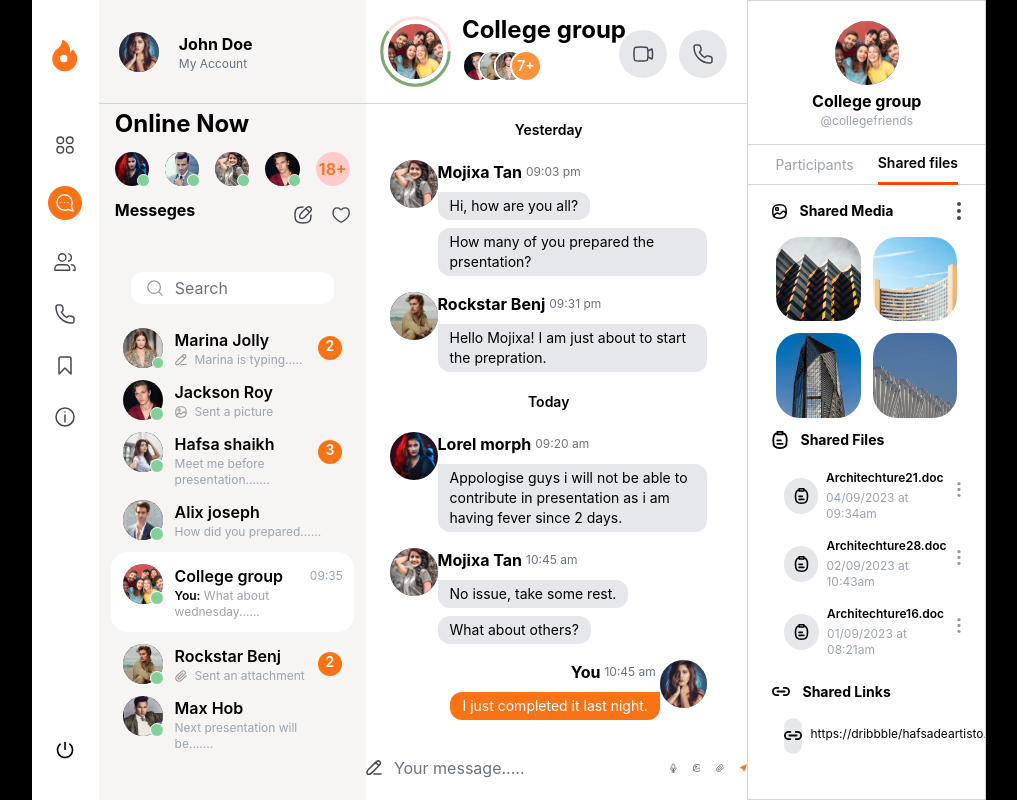
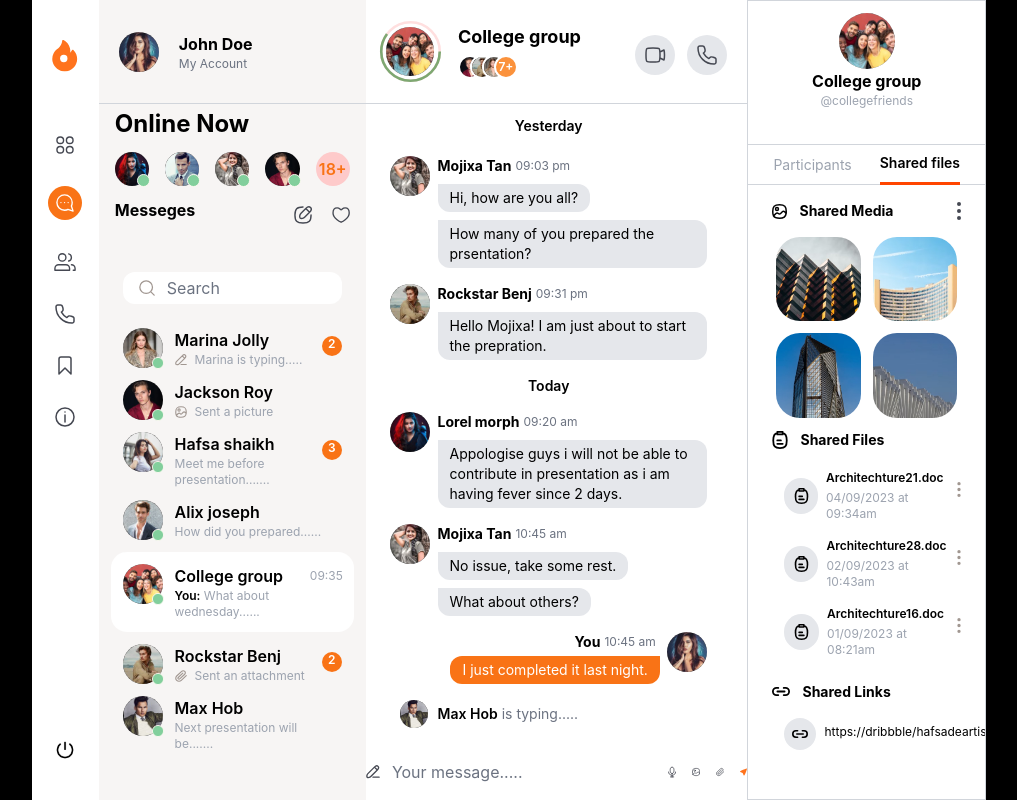
Before and after one commit to nikhil-jangde/ChatUi, a plain HTML site: page index.html in a window 1280 px wide. Shown: the whole page, without its empty margins (131-1148 px from the left). Drawn offline with nearby package versions, Linux system fonts and the light colour scheme.

Commit message:
final commit

```diff
--- a/index.css
+++ b/index.css
@@ -27,8 +27,8 @@ body {
 
   .circular-progress {
     position: relative;
-    width: 75px; /* Adjust size as needed */
-    height: 75px; /* Adjust size as needed */
+    width: 65px; /* Adjust size as needed */
+    height: 65px; /* Adjust size as needed */
 }
 
 .circular-progress__svg {
--- a/index.html
+++ b/index.html
@@ -2,7 +2,7 @@
 <html lang="en">
   <head>
     <meta charset="UTF-8" />
-    <meta name="viewport" content="width=device-width, initial-scale=1.0">
+    <meta name="viewport" content="width=device-width, initial-scale=1.0" />
     <link rel="stylesheet" href="index.css" />
     <script src="https://cdn.tailwindcss.com?plugins=forms,typography,aspect-ratio,line-clamp"></script>
     <title>Document</title>
@@ -15,9 +15,10 @@
         style="border: 3px solid black"
         class="parent md:w-[75%] mx-auto lg:flex md:flex h-[100vh] justify-center items-center"
       >
-
         <!-- Section 1 -->
-        <div class="flex section-1 cursor-pointer lg:w-[35%] md:w-[35%] sm:w-[100%] h-[100vh]">
+        <div
+          class="flex section-1 cursor-pointer lg:w-[35%] md:w-[35%] sm:w-[100%] h-[100vh]"
+        >
           <div class="flex relative w-[20%] bg-white justify-center py-10">
             <div class="absolute bottom-10">
               <img class="h-5" src="/images/power-off.png" />
@@ -179,21 +180,20 @@
                   src="/images/section1-1.jpg"
                   alt=""
                 />
-                <div class=" h-10 items-center">
-                  <h1 class="font-bold ">John Doe</h1>
-                  <h1 class="text-gray-500 text-xs"> My Account</h1>
+                <div class="h-10 items-center">
+                  <h1 class="font-bold">John Doe</h1>
+                  <h1 class="text-gray-500 text-xs">My Account</h1>
                 </div>
               </div>
             </div>
             <div class="h-[87vh]">
               <div class="flex-col relative h-[25vh] space-y-3 px-4 py-1">
-
                 <h1 class="text-black font-bold text-2xl">Online Now</h1>
 
                 <ul class="flex gap-4 my-2 grid grid-cols-5">
-                  <li class="relative ">
+                  <li class="relative">
                     <img
-                      class="rounded-full  "
+                      class="rounded-full"
                       src="/images/section1-2.jpg"
                       alt=""
                     />
@@ -214,7 +214,7 @@
                       />
                     </svg>
                   </li>
-                  <li class=" relative">
+                  <li class="relative">
                     <img
                       class="rounded-full"
                       src="/images/section1-3.jpg"
@@ -237,7 +237,7 @@
                       />
                     </svg>
                   </li>
-                  <li class=" relative">
+                  <li class="relative">
                     <img
                       class="rounded-full"
                       src="/images/section1-4.jpg"
@@ -260,7 +260,7 @@
                       />
                     </svg>
                   </li>
-                  <li class=" relative">
+                  <li class="relative">
                     <img
                       class="rounded-full"
                       src="/images/section1-5.jpg"
@@ -284,14 +284,16 @@
                     </svg>
                   </li>
                   <li
-                    class="flex  rounded-full bg-red-200 items-center justify-center"
+                    class="flex rounded-full bg-red-200 items-center justify-center"
                   >
                     <h1 class="text-orange-500 font-semibold">18+</h1>
                   </li>
                 </ul>
 
                 <div class="relative">
-                  <h1  class="absolute left-0 top-0 bottom-0 text-black font-bold" >
+                  <h1
+                    class="absolute left-0 top-0 bottom-0 text-black font-bold"
+                  >
                     Messeges
                   </h1>
                   <div class="flex absolute right-0 top-2 bottom-0 space-x-5">
@@ -328,11 +330,12 @@
                   </div>
                 </div>
 
-
                 <div
-                  class="absolute flex bottom-0 left-0 right-0 w-[100%] px-8"
+                  class="absolute flex bottom-0 left-0 right-0 w-[100%] px-6"
                 >
-                  <div class="bg-white h-[4vh] rounded-bl-xl rounded-tl-xl pl-4 py-2">
+                  <div
+                    class="bg-white h-[4vh] rounded-bl-xl rounded-tl-xl pl-4 py-2"
+                  >
                     <svg
                       class="search-icon"
                       width="16"
@@ -351,8 +354,9 @@
                     </svg>
                   </div>
                   <input
-                    placeholder="Search"  style="height: 4vh;"
-                    class="input  w-full rounded-tr-xl rounded-br-xl outline-none border-none"
+                    placeholder="Search"
+                    style="height: 4vh"
+                    class="input w-full rounded-tr-xl rounded-br-xl outline-none border-none"
                     type="text"
                   />
                 </div>
@@ -405,7 +409,7 @@
                       Marina is typing.....
                     </h1>
                     <h1
-                      class="absolute bg-orange-500 right-0 top-2 rounded-full w-6 h-6 text-center text-sm text-white font-semibold"
+                      class="absolute bg-orange-500 right-0 top-2 rounded-full w-5 h-5 text-center text-xs text-white font-semibold"
                     >
                       2
                     </h1>
@@ -422,8 +426,8 @@
                       />
                       <svg
                         class="absolute bottom-[-1px] right-[-1px]"
-                        width="14"
-                        height="14"
+                        width="12"
+                        height="12"
                         viewBox="0 0 14 14"
                         fill="none"
                         xmlns="http://www.w3.org/2000/svg"
@@ -471,8 +475,8 @@
                       />
                       <svg
                         class="absolute bottom-[-1px] right-[-1px]"
-                        width="14"
-                        height="14"
+                        width="12"
+                        height="12"
                         viewBox="0 0 14 14"
                         fill="none"
                         xmlns="http://www.w3.org/2000/svg"
@@ -493,7 +497,7 @@
                       Meet me before presentation.......
                     </h1>
                     <h1
-                      class="absolute bg-orange-500 right-0 top-2 rounded-full w-6 h-6 text-center text-sm text-white font-semibold"
+                      class="absolute bg-orange-500 right-0 top-2 rounded-full w-5 h-5 text-center text-xs text-white font-semibold"
                     >
                       3
                     </h1>
@@ -510,8 +514,8 @@
                       />
                       <svg
                         class="absolute bottom-[-1px] right-[-1px]"
-                        width="14"
-                        height="14"
+                        width="12"
+                        height="12"
                         viewBox="0 0 14 14"
                         fill="none"
                         xmlns="http://www.w3.org/2000/svg"
@@ -544,8 +548,8 @@
                       />
                       <svg
                         class="absolute bottom-[-1px] right-[-1px]"
-                        width="14"
-                        height="14"
+                        width="12"
+                        height="12"
                         viewBox="0 0 14 14"
                         fill="none"
                         xmlns="http://www.w3.org/2000/svg"
@@ -584,8 +588,8 @@
                       />
                       <svg
                         class="absolute bottom-[-1px] right-[-1px]"
-                        width="14"
-                        height="14"
+                        width="12"
+                        height="12"
                         viewBox="0 0 14 14"
                         fill="none"
                         xmlns="http://www.w3.org/2000/svg"
@@ -621,7 +625,7 @@
                       Sent an attachment
                     </h1>
                     <h1
-                      class="absolute bg-orange-500 right-0 top-2 rounded-full w-6 h-6 text-center text-sm text-white font-semibold"
+                      class="absolute bg-orange-500 right-0 top-2 rounded-full w-5 h-5 text-center text-xs text-white font-semibold"
                     >
                       2
                     </h1>
@@ -638,8 +642,8 @@
                       />
                       <svg
                         class="absolute bottom-[-1px] right-[-1px]"
-                        width="14"
-                        height="14"
+                        width="12"
+                        height="12"
                         viewBox="0 0 14 14"
                         fill="none"
                         xmlns="http://www.w3.org/2000/svg"
@@ -668,11 +672,8 @@
 
         <!-- Section 2 -->
         <div
-          class="relative  cursor-pointer  section-2 lg:w-[40%] md:w-[40%] h-[100vh]  sm:w-[100%] bg-white"
+          class="relative cursor-pointer section-2 lg:w-[40%] md:w-[40%] h-[100vh] sm:w-[100%] bg-white"
         >
-
-
-
           <div class="flex h-[13vh] border-b border-gray-300 items-center">
             <div class="flex items-center w-full relative px-3">
               <div class="circular-progress relative">
@@ -700,13 +701,13 @@
                 />
               </div>
 
-              <div class="flex flex-col justify-center absolute left-24 top-0">
+              <div
+                class="flex flex-col justify-center absolute left-20 top-1 px-3"
+              >
                 <!-- Adjusted alignment -->
-                <h1 class="text-black text-2xl font-bold mb-1">
-                  College group
-                </h1>
+                <h1 class="text-black text-lg font-bold mb-1">College group</h1>
                 <ul class="flex relative items-center">
-                  <li class="absolute left-0 top-0 bottom-0 h-8 w-8">
+                  <li class="absolute left-0 top-0 bottom-0 h-6 w-6">
                     <!-- Adjusted spacing -->
                     <img
                       style="border: 2px solid white"
@@ -715,7 +716,7 @@
                       alt=""
                     />
                   </li>
-                  <li class="absolute left-4 top-0 bottom-0 h-8 w-8">
+                  <li class="absolute left-3 top-0 bottom-0 h-6 w-6">
                     <!-- Adjusted spacing -->
                     <img
                       style="border: 2px solid white"
@@ -724,7 +725,7 @@
                       alt=""
                     />
                   </li>
-                  <li class="absolute left-8 top-0 bottom-0 h-8 w-8">
+                  <li class="absolute left-6 top-0 bottom-0 h-6 w-6">
                     <!-- Adjusted spacing -->
                     <img
                       style="border: 2px solid white"
@@ -735,9 +736,8 @@
                   </li>
                   <li
                     style="border: 2px solid white"
-                    class="absolute text-sm left-12 top-0 bottom-0 h-8 w-8 rounded-full text-white bg-orange-400 font-semibold flex justify-center items-center"
+                    class="absolute text-xs left-9 top-0 bottom-0 h-6 w-6 rounded-full text-white bg-orange-400 font-semibold flex justify-center items-center"
                   >
-                    <!-- Adjusted spacing -->
                     7+
                   </li>
                 </ul>
@@ -745,7 +745,7 @@
 
               <div class="absolute flex right-0 top-0 bottom-0 px-5 pt-4 gap-3">
                 <div
-                  class="flex justify-center items-center bg-gray-200 h-12 w-12 rounded-full"
+                  class="flex justify-center items-center bg-gray-200 h-10 w-10 rounded-full"
                 >
                   <svg
                     width="21"
@@ -764,7 +764,7 @@
                   </svg>
                 </div>
                 <div
-                  class="flex justify-center items-center bg-gray-200 h-12 w-12 rounded-full"
+                  class="flex justify-center items-center bg-gray-200 h-10 w-10 rounded-full"
                 >
                   <svg
                     width="20"
@@ -786,22 +786,24 @@
             </div>
           </div>
 
-          <div class="relative h-[87vh] pb-[10vh] overflow-y-auto scrollbar-hidden relative pl-6 pr-10 space-y-4 py-3">
-
+          <div
+            class="relative h-[87vh] pb-[10vh] overflow-y-auto scrollbar-hidden relative pl-6 pr-10 space-y-4 py-2"
+          >
             <h1 class="w-full p-1 text-center text-sm font-semibold">
               Yesterday
             </h1>
+
             <div class="flex">
               <div class="w-[15%] relative">
                 <img
-                  class="absolute top-0 left-0 h-12 rounded-full"
+                  class="absolute top-0 left-0 h-10 rounded-full"
                   src="/images/section1-4.jpg"
                   alt=""
                 />
               </div>
               <div class="w-[85%] space-y-2">
                 <div class="flex items-center">
-                  <h1 class="font-bold">Mojixa Tan</h1>
+                  <h1 class="font-bold text-sm">Mojixa Tan</h1>
                   <span class="text-gray-500 px-1 text-xs">09:03 pm</span>
                 </div>
                 <h1
@@ -809,7 +811,7 @@
                 >
                   Hi, how are you all?
                 </h1>
-                <h1 class="bg-gray-200 px-3 py-1 rounded-xl w-fit text-sm">
+                <h1 class="bg-gray-200 px-3 py-1 rounded-br-xl rounded-tr-xl rounded-bl-xl w-fit text-sm">
                   How many of you prepared the prsentation?
                 </h1>
               </div>
@@ -817,14 +819,14 @@
             <div class="flex">
               <div class="w-[15%] relative">
                 <img
-                  class="absolute top-0 left-0 h-12 rounded-full"
+                  class="absolute top-0 left-0 h-10 rounded-full"
                   src="/images/contact-6.jpg"
                   alt=""
                 />
               </div>
               <div class="w-[85%] space-y-2">
                 <div class="flex items-center">
-                  <h1 class="font-bold">Rockstar Benj</h1>
+                  <h1 class="font-bold text-sm">Rockstar Benj</h1>
                   <span class="text-gray-500 px-1 text-xs">09:31 pm</span>
                 </div>
                 <h1
@@ -834,18 +836,20 @@
                 </h1>
               </div>
             </div>
-            <h1 class="w-full p-1 text-center text-sm font-semibold">Today</h1>
+
+            <h1 class="w-full  text-center text-sm font-semibold">Today</h1>
+
             <div class="flex">
               <div class="w-[15%] relative">
                 <img
-                  class="absolute top-0 left-0 h-12 rounded-full"
+                  class="absolute top-0 left-0 h-10 rounded-full"
                   src="/images/section1-2.jpg"
                   alt=""
                 />
               </div>
               <div class="w-[85%] space-y-2">
                 <div class="flex items-center">
-                  <h1 class="font-bold">Lorel morph</h1>
+                  <h1 class="font-bold text-sm">Lorel morph</h1>
                   <span class="text-gray-500 px-1 text-xs">09:20 am</span>
                 </div>
                 <h1
@@ -860,14 +864,14 @@
             <div class="flex">
               <div class="w-[15%] relative">
                 <img
-                  class="absolute top-0 left-0 h-12 rounded-full"
+                  class="absolute top-0 left-0 h-10 rounded-full"
                   src="/images/section1-4.jpg"
                   alt=""
                 />
               </div>
               <div class="w-[85%] space-y-2">
                 <div class="flex items-center">
-                  <h1 class="font-bold">Mojixa Tan</h1>
+                  <h1 class="font-bold text-sm">Mojixa Tan</h1>
                   <span class="text-gray-500 px-1 text-xs">10:45 am</span>
                 </div>
                 <h1
@@ -875,16 +879,16 @@
                 >
                   No issue, take some rest.
                 </h1>
-                <h1 class="bg-gray-200 px-3 py-1 rounded-xl w-fit text-sm">
+                <h1 class="bg-gray-200 px-3 py-1 rounded-br-xl rounded-tr-xl rounded-bl-xl w-fit text-sm">
                   What about others?
                 </h1>
               </div>
             </div>
 
             <div class="flex">
-              <div class="w-[85%] space-y-2">
+              <div class="w-[85%] space-y-1">
                 <div class="flex items-center justify-end">
-                  <h1 class="font-bold">You</h1>
+                  <h1 class="font-bold text-sm">You</h1>
                   <span class="text-gray-500 px-1 text-xs">10:45 am</span>
                 </div>
                 <h1
@@ -895,7 +899,7 @@
               </div>
               <div class="w-[15%] relative">
                 <img
-                  class="absolute top-0 right-0 h-12 rounded-full"
+                  class="absolute top-0 right-0 h-10 rounded-full"
                   src="/images/section1-1.jpg"
                   alt=""
                 />
@@ -905,7 +909,7 @@
             <div class="flex">
               <div class="w-[15%] flex items-center justify-center">
                 <img
-                  class="h-8 rounded-full"
+                  class="h-7 rounded-full"
                   src="/images/contact-7.jpg"
                   alt=""
                 />
@@ -917,12 +921,12 @@
             </div>
           </div>
           <div
-              class="flex absolute space-x-4 bg-white items-center justify-center right-0 left-0 bottom-0 w-full h-[8vh]"
+            class="flex absolute space-x-4 bg-white items-center justify-center right-0 left-0 bottom-0 w-full h-[7vh]"
           >
             <div class="flex items-center">
               <svg
-                  width="16"
-                  height="16"
+                width="14"
+                height="14"
                 viewBox="0 0 16 16"
                 fill="none"
                 xmlns="http://www.w3.org/2000/svg"
@@ -936,14 +940,14 @@
                 />
               </svg>
               <input
-                  class="w-50 border-none"
+                class="w-50 h-[4vh] border-none"
                 placeholder="Your message....."
                 type="text"
               />
             </div>
             <svg
-                width="15"
-                height="20"
+              width="16"
+              height="18"
               viewBox="0 0 15 20"
               fill="none"
               xmlns="http://www.w3.org/2000/svg"
@@ -957,8 +961,8 @@
               />
             </svg>
             <svg
-                width="18"
-                height="18"
+              width="16"
+              height="16"
               viewBox="0 0 18 18"
               fill="none"
               xmlns="http://www.w3.org/2000/svg"
@@ -972,8 +976,8 @@
               />
             </svg>
             <svg
-                width="18"
-                height="18"
+              width="16"
+              height="16"
               viewBox="0 0 18 18"
               fill="none"
               xmlns="http://www.w3.org/2000/svg"
@@ -987,8 +991,8 @@
               />
             </svg>
             <svg
-                width="16"
-                height="16"
+              width="14"
+              height="14"
               viewBox="0 0 16 16"
               fill="none"
               xmlns="http://www.w3.org/2000/svg"
@@ -1002,21 +1006,21 @@
         </div>
         <!-- Section 3 -->
         <div
-          class="section-3 cursor-pointer  lg:w-[25%] md:w-[25%] h-[100vh] sm:w-[100%] bg-white border border-gray-300"
+          class="section-3 cursor-pointer lg:w-[25%] md:w-[25%] h-[100vh] sm:w-[100%] bg-white border border-gray-300"
         >
-          <div class="h-[18vh] border-b border-gray-300 p-4">
+          <div class="h-[18vh] border-b border-gray-300 p-3 gap-1">
             <img
-              class="rounded-full h-16 mx-auto m-1"
+              class="rounded-full h-14 mx-auto"
               src="/images/WhatsApp Image 2024-02-13 at 16.25.20_3a46d191.jpg"
               alt=""
             />
-            <h1 class="font-bold w-full text-center">College group</h1>
+            <h1 class="font-bold w-full text-md text-center">College group</h1>
             <p class="text-xs text-gray-400 w-full text-center">
               @collegefriends
             </p>
           </div>
           <div
-            class="flex justify-center items-center space-x-6 h-[5vh] border-b border-gray-300"
+            class="flex justify-center items-center space-x-7 h-[5vh] border-b  border-gray-300"
           >
             <h1 class="flex items-center h-[5vh] text-gray-400 text-sm">
               Participants
@@ -1306,11 +1310,11 @@
               </div>
               <div class="pl-3 flex items-center relative py-4">
                 <div
-                  class="flex justify-center items-center bg-gray-200 h-9 w-9 rounded-full"
+                  class="flex justify-center items-center bg-gray-200 p-2  rounded-full"
                 >
                   <svg
-                    width="18"
-                    height="15"
+                    width="16"
+                    height="16"
                     viewBox="0 0 20 10"
                     fill="none"
                     xmlns="http://www.w3.org/2000/svg"
```
Lines whose indentation alone changed are shown as unchanged.
